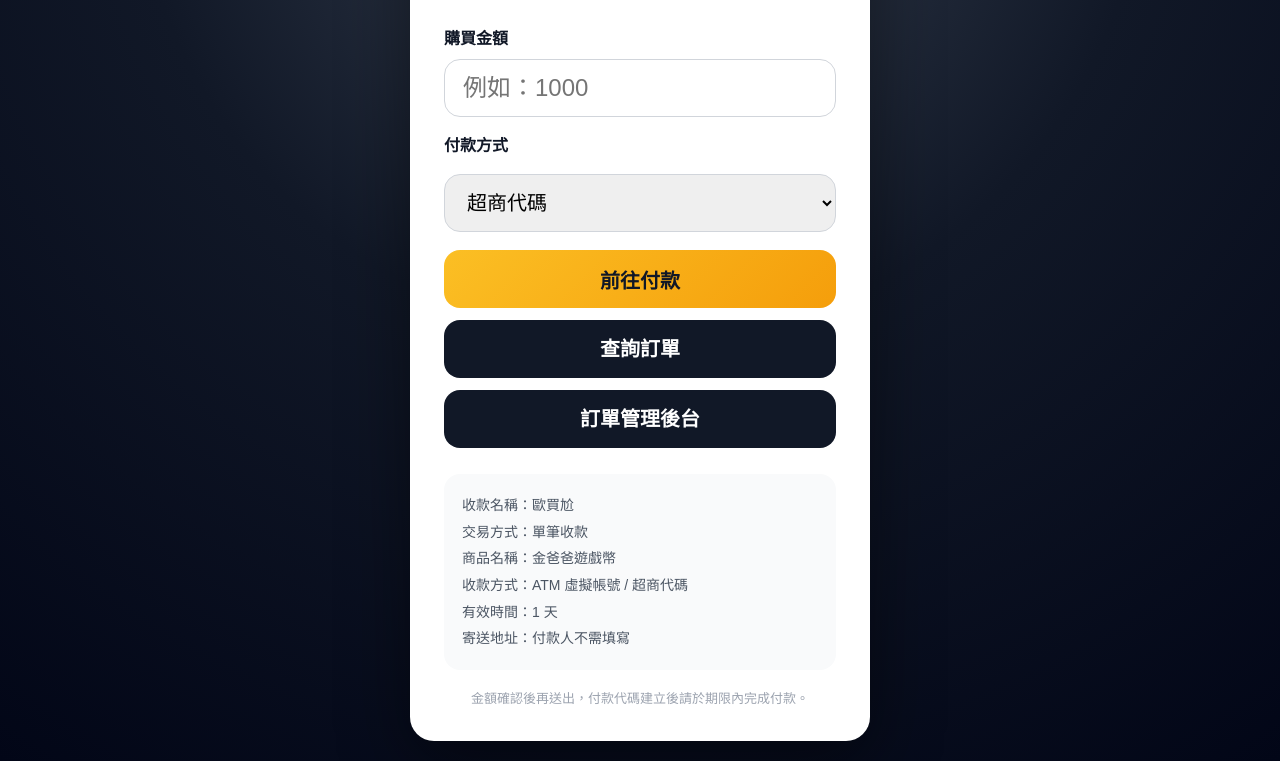
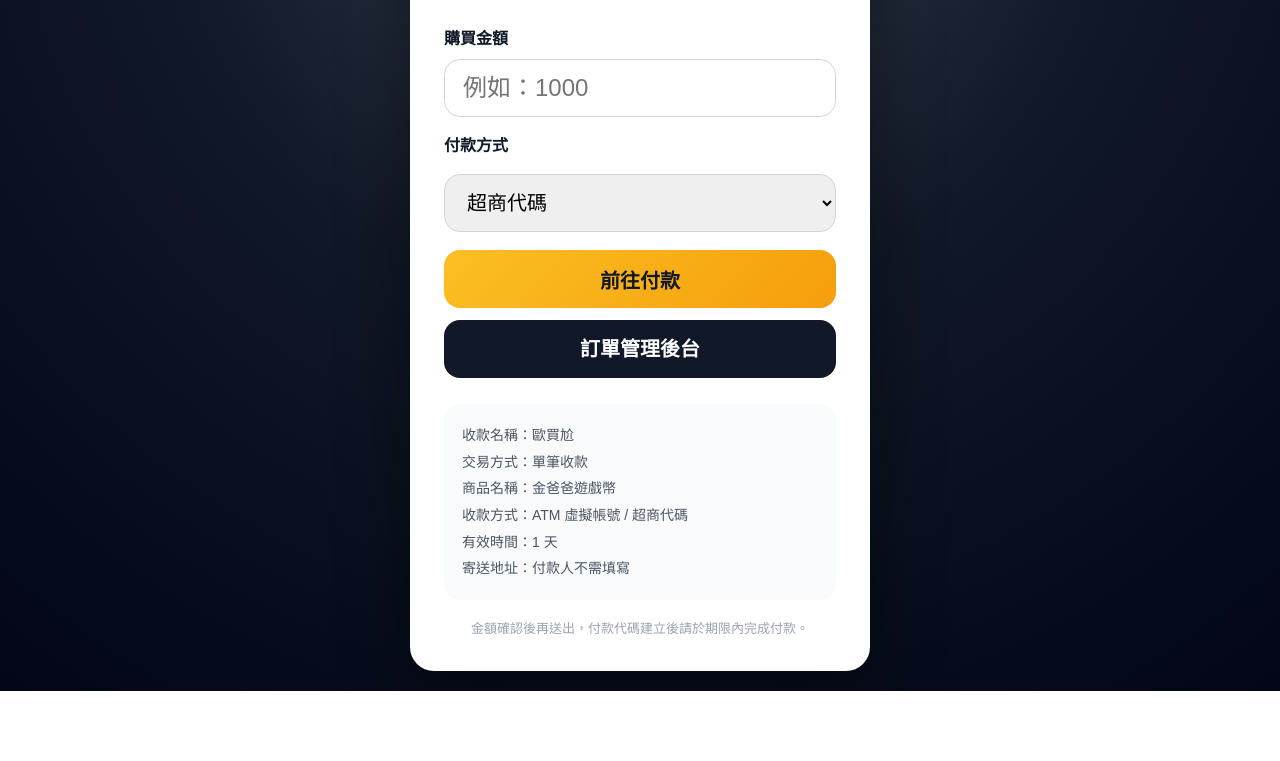
Before and after one commit to shop550926-bot/ohmygod-pay-api, a website: page public/index.html in a window 1280 px wide. Shown: the part 166-927 px from the top of the page. After the commit the page ends 857 px from the top, so only its background shows below. Drawn offline with Linux system fonts and the light colour scheme.

Commit message:
remove query button

```diff
--- a/public/index.html
+++ b/public/index.html
@@ -150,10 +150,6 @@
   前往付款
 </button>
 
-<a href="/order-query" class="admin-btn">
-  查詢訂單
-
-</a>
 <a href="/admin/orders" class="admin-btn">
   訂單管理後台
 </a>
```
